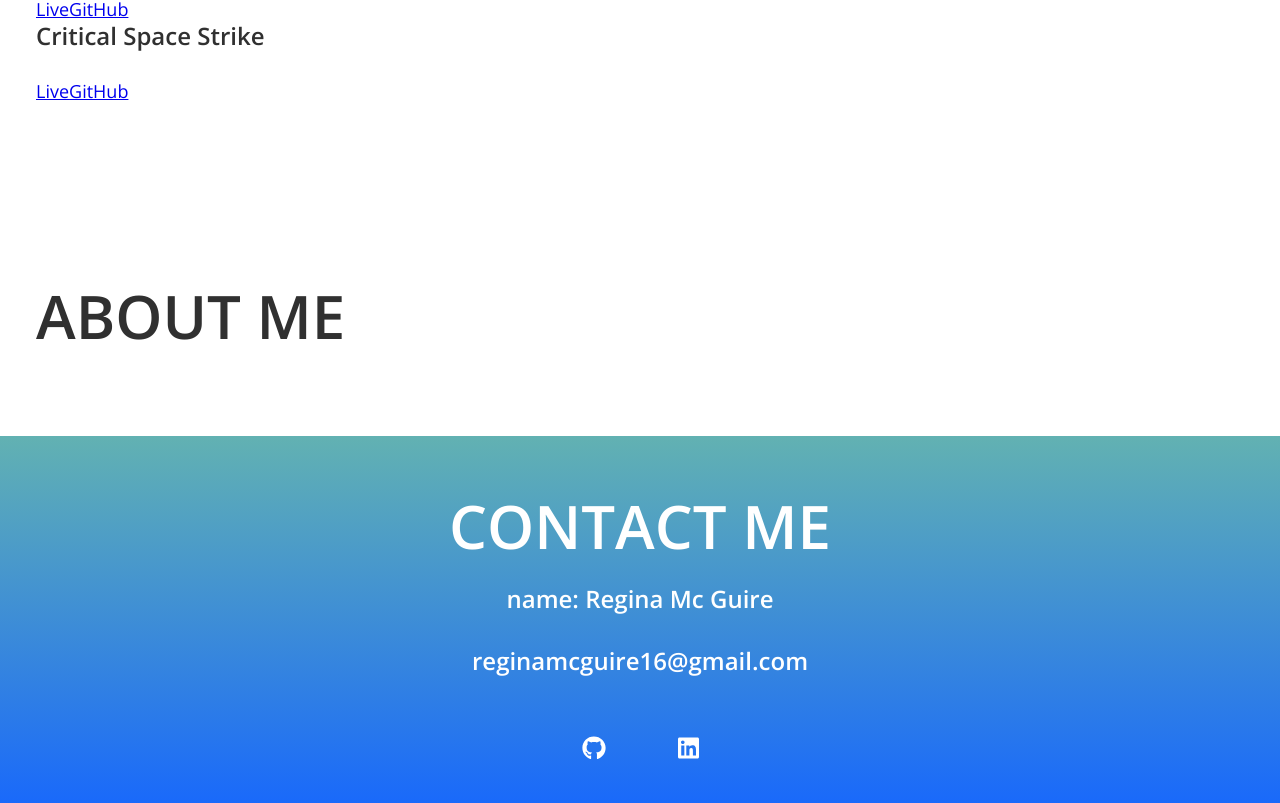
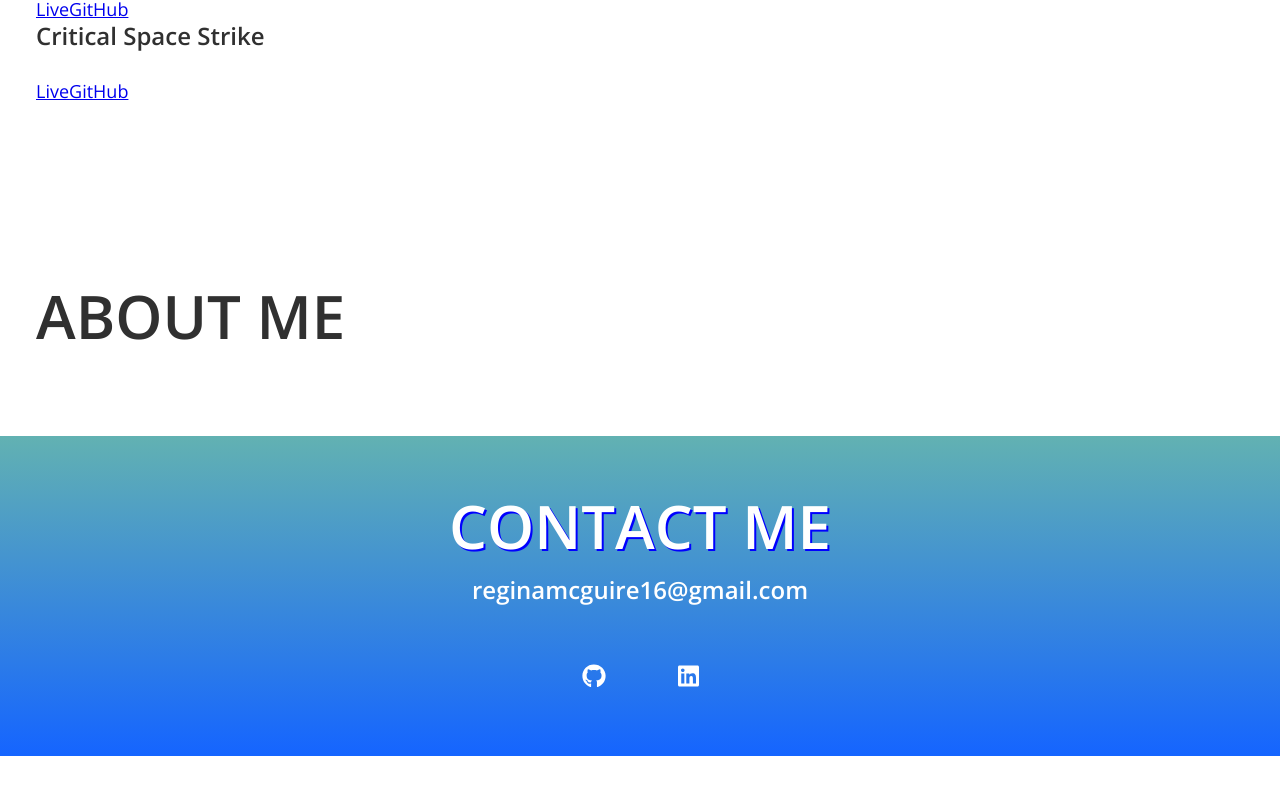
Before and after one commit to rmcguire6/react-portfolio, a React (Create React App) app: page / in a window 1280 px wide. Shown: the part 554-1357 px from the top of the page. After the commit the page ends 1310 px from the top, so only its background shows below. Built offline with nearby package versions, Linux system fonts and the light colour scheme.

Commit message:
Correct errors in Contact

```diff
--- a/src/components/Contact.js
+++ b/src/components/Contact.js
@@ -7,21 +7,20 @@ library.add(fab, faGithub, faLinkedin);
 const Contact = () => {
   return (
     <section className="contact">
-      <h2 className="section__title">CONTACT ME</h2>
-      <p>name: Regina Mc Guire</p>
-      <a href="mailto: reginamcguire16@gmail.com" class="contact__link">
+      <h2 className="section__title section__title--contact">CONTACT ME</h2>
+      <a href="mailto: reginamcguire16@gmail.com" className="contact__link">
         reginamcguire16@gmail.com
       </a>
-      <ul class="social-list">
-        <li class="social-list__item">
-          <a href="https://github.com/rmcguire6" class="social-list__link">
+      <ul className="social-list">
+        <li className="social-list__item">
+          <a href="https://github.com/rmcguire6" className="social-list__link">
             <FontAwesomeIcon icon={["fab", "github"]} />
           </a>
         </li>
-        <li class="social-list__item">
+        <li className="social-list__item">
           <a
             href="https://www.linkedin.com/in/regina-mcguire-14352a180/"
-            class="social-list__link"
+            className="social-list__link"
           >
             <FontAwesomeIcon icon={["fab", "linkedin"]} />
           </a>
```
